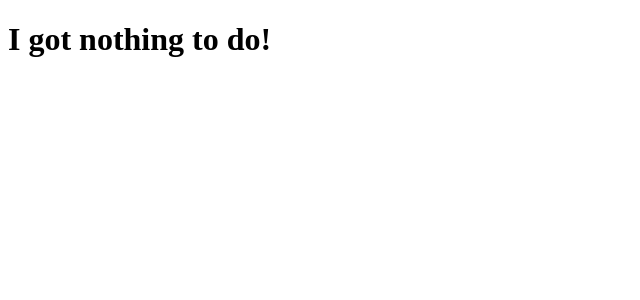
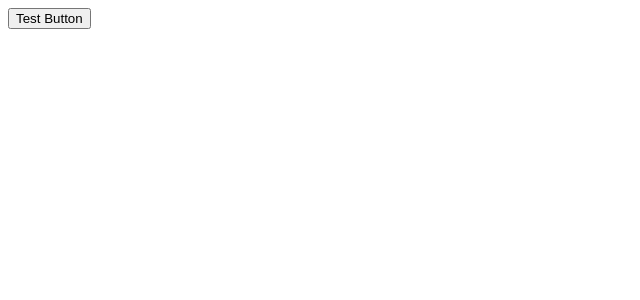
Before and after one commit to GaryWintle/kofun, a Next.js app: page / in a window 1280 px wide. Shown: the top 300 px of the page, without its empty margins (0-640 px from the left). Built offline with nearby package versions, Linux system fonts and the light colour scheme.

Commit message:
add ADD_TASK ability to useReducer function

```diff
--- a/src/components/KofunApp.jsx
+++ b/src/components/KofunApp.jsx
@@ -8,7 +8,22 @@ const KofunApp = () => {
 
   return (
     <div>
-      {state.isRunning ? <h1>I am running!</h1> : <h1>I got nothing to do!</h1>}
+      <button
+        onClick={() =>
+          dispatch({
+            type: 'ADD_TASK',
+            payload: {
+              id: null,
+              text: 'Learn React',
+              duration: 1500,
+              remainingTime: 1500,
+              isComplete: false,
+            },
+          })
+        }
+      >
+        Test Button
+      </button>
     </div>
   );
 };
--- a/src/reducer/timerReducer.js
+++ b/src/reducer/timerReducer.js
@@ -5,7 +5,18 @@ const timerInitialState = {
 };
 
 export default function timerReducer(state, action) {
+  const taskId = Date.now();
+  const newTask = {
+    ...action.payload,
+    id: taskId,
+  };
+
   switch (action.type) {
+    case 'ADD_TASK':
+      return {
+        ...state,
+        tasks: [...state.tasks, newTask],
+      };
     default:
       return state;
   }
```
